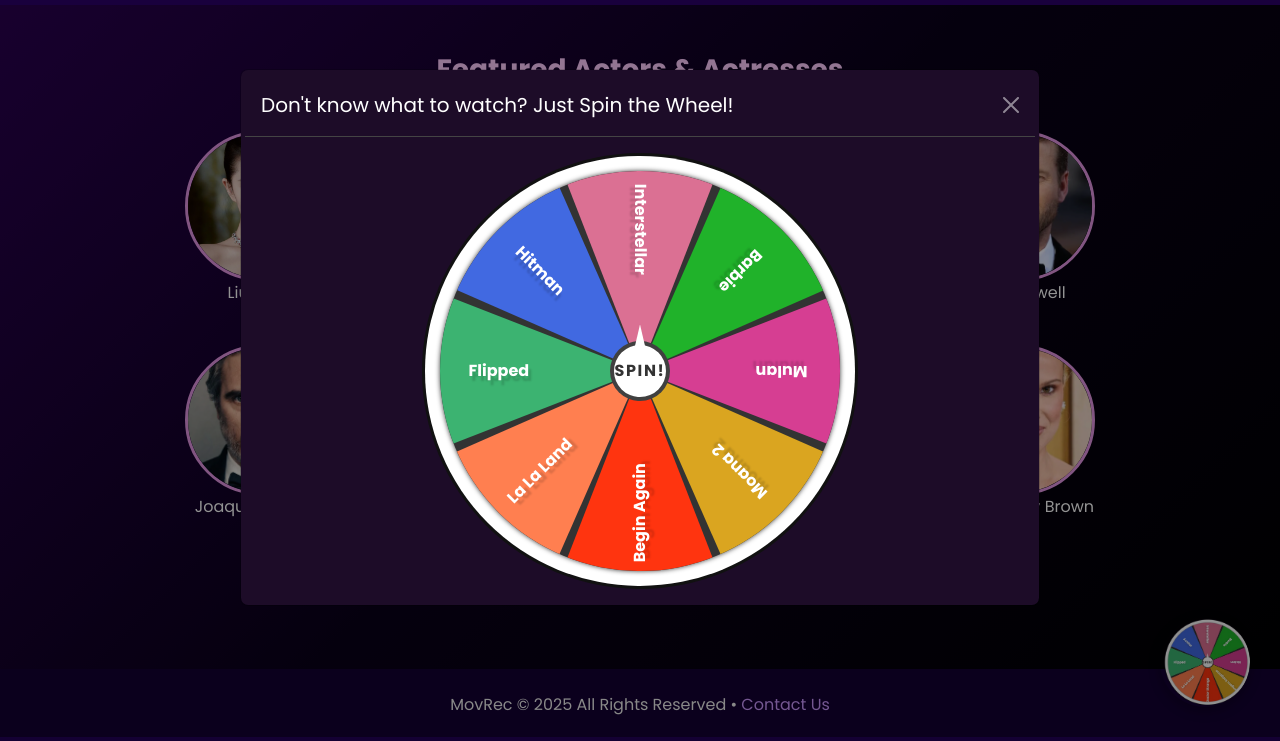
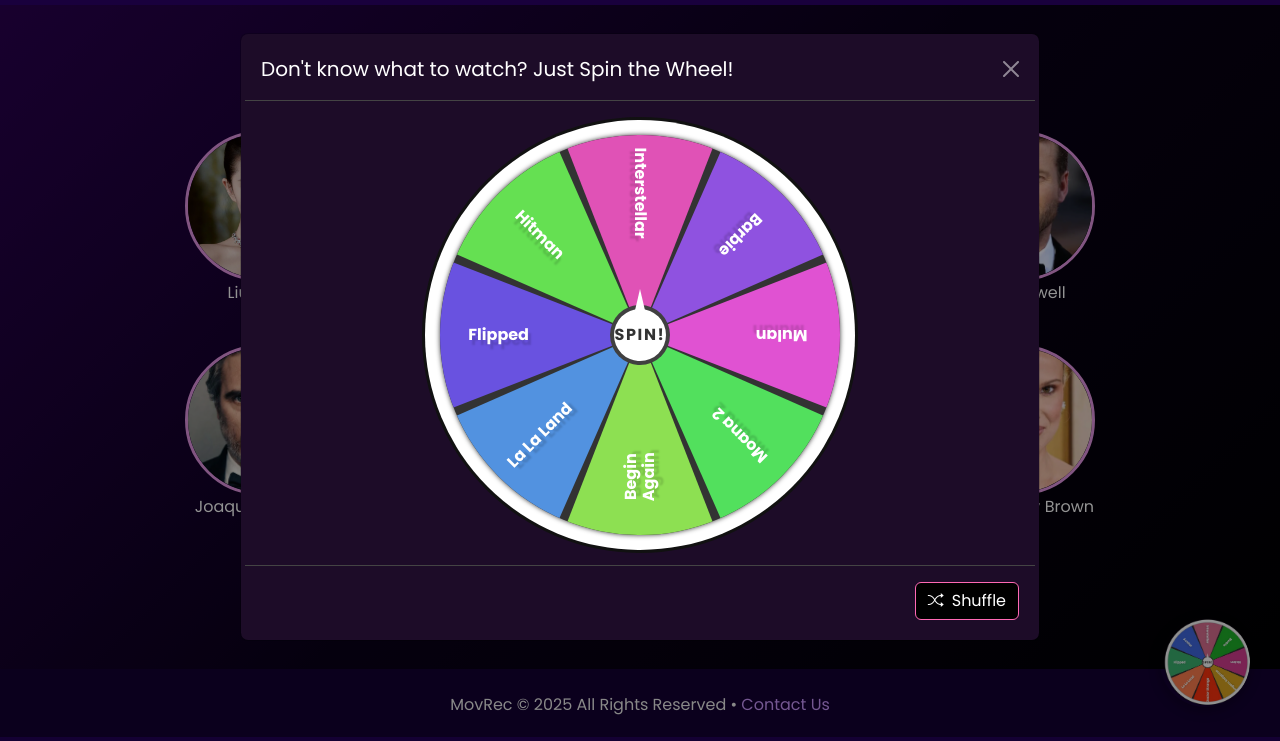
Before and after one commit to xiinyuuu/web-programming, a plain HTML site: page html/actor.html in a window 1280 px wide. Both pictures are taken after a click on the element 1205 px from the left and 725 px from the top of the page. Shown: the part 63-804 px from the top of the page. Drawn offline with nearby package versions, Linux system fonts and the light colour scheme.

Commit message:
edited navigation to home on some pages added shuffle function to roulette

```diff
--- a/html/actor.html
+++ b/html/actor.html
@@ -58,7 +58,7 @@
             <input class="form-control search-box" type="search" placeholder="Search">
             <button class="btn btn-search" type="submit">Search</button>
           </form>
-          <img src="../images/profile.jpg" alt="Profile" class="rounded-circle profile-img">
+          <a href="../html/profile.html"><img src="../images/profile.jpg" alt="Profile" class="rounded-circle profile-img"></a>
         </div>
       </div>
     </div>
--- a/html/roulette.html
+++ b/html/roulette.html
@@ -11,17 +11,24 @@
                 <div class="container">
                     <div class="spinBtn">Spin!</div>
                     <div class="wheel">
-                        <div class="number" style="--i:1;--clr:#db7093;"><span>Interstellar</span></div>
-                        <div class="number" style="--i:2;--clr:#20b22a;"><span>Barbie</span></div>
-                        <div class="number" style="--i:3;--clr:#d63e92;"><span>Mulan</span></div>
-                        <div class="number" style="--i:4;--clr:#daa520;"><span>Moana 2</span></div>
-                        <div class="number" style="--i:5;--clr:#ff340f;"><span>Begin Again</span></div>
-                        <div class="number" style="--i:6;--clr:#ff7f50;"><span>La La Land</span></div>
-                        <div class="number" style="--i:7;--clr:#3cb371;"><span>Flipped</span></div>
-                        <div class="number" style="--i:8;--clr:#4169e1;"><span>Hitman</span></div>
+                        <div class="number" style="--i:1;--clr:#db7093;"><span></span></div>
+                        <div class="number" style="--i:2;--clr:#20b22a;"><span></span></div>
+                        <div class="number" style="--i:3;--clr:#d63e92;"><span></span></div>
+                        <div class="number" style="--i:4;--clr:#daa520;"><span></span></div>
+                        <div class="number" style="--i:5;--clr:#ff340f;"><span></span></div>
+                        <div class="number" style="--i:6;--clr:#ff7f50;"><span></span></div>
+                        <div class="number" style="--i:7;--clr:#3cb371;"><span></span></div>
+                        <div class="number" style="--i:8;--clr:#4169e1;"><span></span></div>
                     </div>
                 </div>
             </div>
+        </div>
+        <div class="modal-footer">
+          <button type="button" class="shuffleBtn btn"
+          style="color: white; background-color: #000000; border-color: #FF69B4;"
+          onmouseover="this.style.backgroundColor='#FF1493'; this.style.borderColor='#FF1493';"
+          onmouseout="this.style.backgroundColor='#000000'; this.style.borderColor='#FF69B4';">
+          <i class="bi bi-shuffle me-2"></i>Shuffle</button>
         </div>
       </div>
       <div id="rouletteDimOverlay" class="roulette-dim-overlay"></div>
--- a/javascript/roulette.js
+++ b/javascript/roulette.js
@@ -29,9 +29,46 @@
 
     const wheel = document.querySelector('.wheel');
     const spinBtn = document.querySelector('.spinBtn');
+    const shuffleBtn = document.querySelector('.shuffleBtn');
     const segments = document.querySelectorAll('.wheel .number');
-    const segmentCount = segments.length;
+    const movieKeys = Object.keys(movieData);
+    const segmentCount = segments.length; // Should be 8
+    const movieCount = movieKeys.length;
     let currentRotation = 0;
+
+    function generateRandomColor() {
+      const hue = Math.floor(Math.random() * 360);
+      return `hsl(${hue}, 70%, 60%)`; // nice saturation and lightness
+    }
+
+    function shuffleMoviesAndUpdateWheel() {
+      // 1. Shuffle the movieKeys array (Fisher-Yates shuffle algorithm)
+      for (let i = movieKeys.length - 1; i > 0; i--) {
+          const j = Math.floor(Math.random() * (i + 1));
+          [movieKeys[i], movieKeys[j]] = [movieKeys[j], movieKeys[i]];
+      }
+
+      // 2. Update the text content and color of each segment
+      segments.forEach((segment, index) => {
+          const spanElement = segment.querySelector('span');
+          if (spanElement && movieKeys[index]) {
+              spanElement.textContent = movieKeys[index];
+              segment.style.setProperty('--clr', generateRandomColor());
+          } else if (segment) {
+              segment.style.display = 'none'; // Hide extra segments if any
+          }
+      });
+    }
+
+    // Initial population of the wheel
+    segments.forEach((segment, index) => {
+      const spanElement = segment.querySelector('span');
+      if (spanElement && movieKeys[index]) {
+          spanElement.textContent = movieKeys[index];
+      }
+      segment.style.setProperty('--clr', generateRandomColor()); // Initial random colors
+    });
+
 
     spinBtn.onclick = function () {
       const spinDegrees = Math.ceil(Math.random() * 3600);
@@ -42,14 +79,13 @@
       const segmentAngle = 360 / segmentCount;
       const normalizedRotation = currentRotation % 360;
       const winningIndex = Math.floor((360 - normalizedRotation + segmentAngle / 2) % 360 / segmentAngle);
-      const winningSegment = segments[winningIndex];
-      const movieName = winningSegment.querySelector('span').textContent;
+      const winningMovieName = segments[winningIndex].querySelector('span').textContent;
 
       setTimeout(() => {
-        const movie = movieData[movieName];
+          const movie = movieData[winningMovieName];
           if (movie) {
               document.getElementById("resultPoster").src = movie.poster;
-            document.getElementById("resultTitle").textContent = movieName;
+              document.getElementById("resultTitle").textContent = winningMovieName;
               document.getElementById("resultInfo").textContent = movie.info;
 
               const resultModal = new bootstrap.Modal(document.getElementById("resultModal"));
@@ -57,6 +93,11 @@
           }
       }, 5100); // Wait until the spin animation ends
     };
+
+    // Add event listener for the shuffle button
+    if (shuffleBtn) {
+        shuffleBtn.addEventListener('click', shuffleMoviesAndUpdateWheel);
+    }
 });
 
 
@@ -92,5 +133,29 @@
     "Hitman": {
       poster: "../images/hitman.webp",
       info: "Sci-Fi, Fantasy • 2009"
+    },
+    "Joker 2": {
+      poster: "../images/joker_2.jpeg",
+      info: "Thriller, Fantasy • 2009"
+    },
+    "Letters to Juliet": {
+      poster: "../images/letterstojuliet.jpg",
+      info: "Romance, Drama • 2009"
+    },
+    "The Age of Adaline": {
+      poster: "../images/theageofadaline.jpg",
+      info: "Romcance, Fantasy • 2009"
+    },
+    "The Hunger Games": {
+      poster: "../images/thehungergames.jpg",
+      info: "Sci-Fi, Fantasy • 2009"
+    },
+    "Twisters": {
+      poster: "../images/Twister.webp",
+      info: "Science, Thriller • 2009"
+    },
+    "Uglies": {
+      poster: "../images/uglies.jpg",
+      info: "Sci-Fi, Fantasy • 2009"
     }
   };
--- a/stylesheet/roulette.css
+++ b/stylesheet/roulette.css
@@ -63,13 +63,27 @@
     user-select: none;
     cursor: pointer;
 }
-.roulette-wrapper .wheel .number span {
+/* .roulette-wrapper .wheel .number span {
     position: relative;
     transform: rotate(45deg);
     font-size: 1rem;
     font-weight: 700;
     color: #fff;
     text-shadow: 3px 5px 2px rgba(0, 0, 0, 0.15);
+} */
+.roulette-wrapper .wheel .number span {
+  position: relative;
+  transform: rotate(45deg); /* Keep this for upright text */
+  font-size: 1rem;        /* Smaller font size for long titles */
+  font-weight: 700;
+  color: #fff;
+  text-align: center;        /* Center the text */
+  padding: 0 4px;
+  text-shadow: 3px 5px 2px rgba(0, 0, 0, 0.15);
+  max-width: 100px;           /* Limit width */
+  word-wrap: break-word;     /* Allow wrapping */
+  line-height: 1.1;
+  display: block;
 }
 
 .btn-close {
```
Also changed, not shown: html/moviedesc.html (+1 -1 lines), html/profile.html (+12 -0 lines), stylesheet/profile.css (+14 -1 lines). Lines whose indentation alone changed are shown as unchanged.
